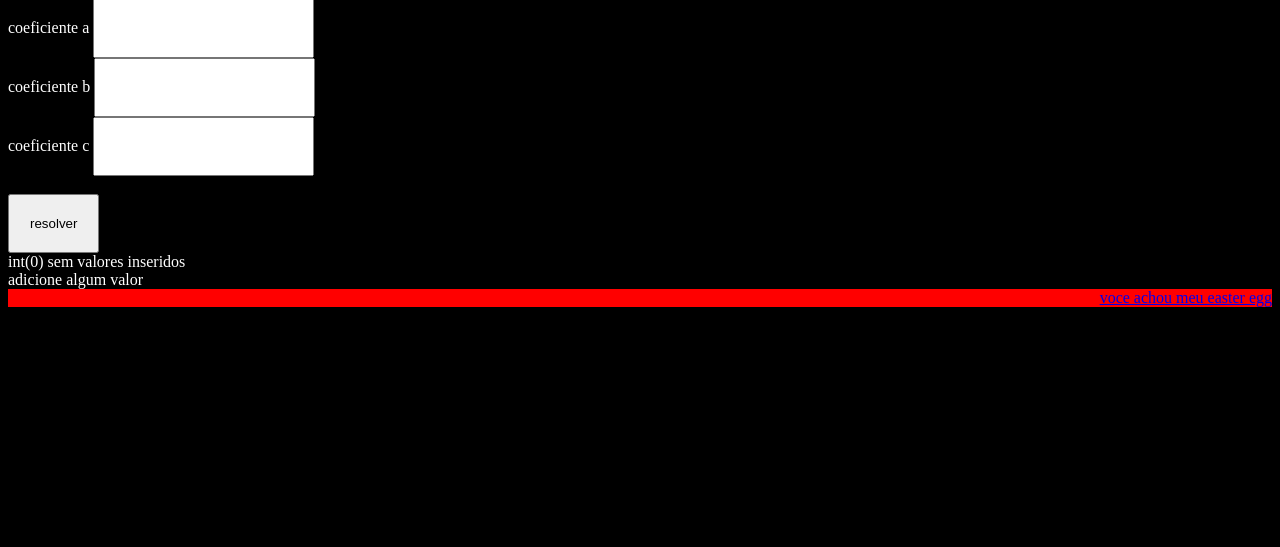
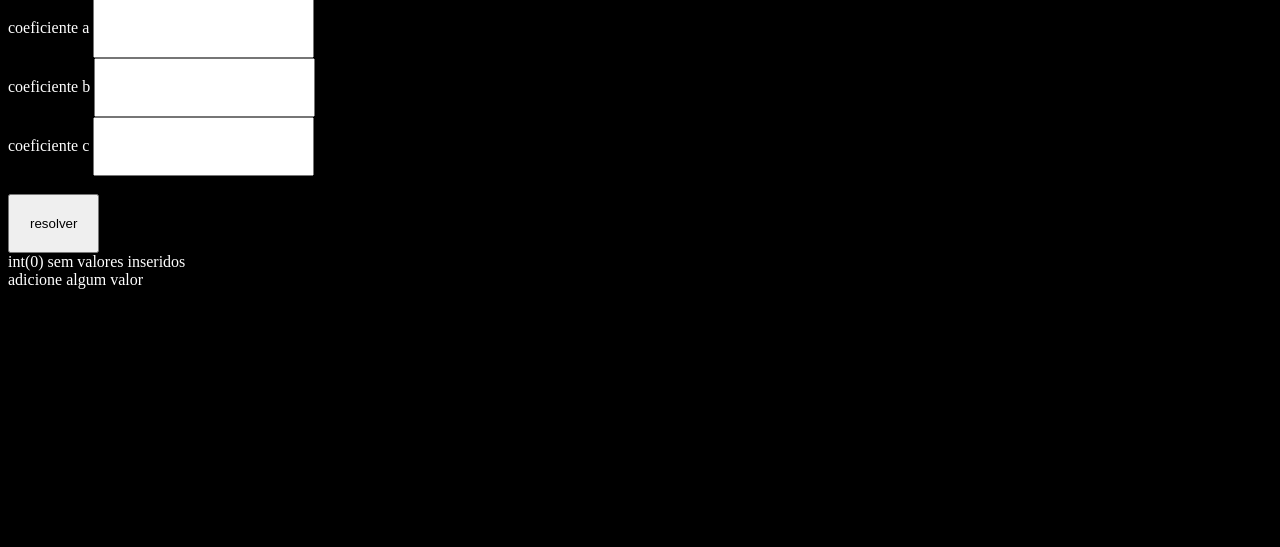
Before and after one commit to LpxsBr/Math_functions_plataform, a PHP site: page / in a window 1280 px wide. Shown: the part 67-614 px from the top of the page. Run offline with PHP 8.4, Linux system fonts and the light colour scheme; data that the repository does not hold is empty.

Commit message:
removendo partes desnecessárias
tem a ver com algumas brincadeiras que fiz. nada que modifique o funcionamento

```diff
--- a/index.php
+++ b/index.php
@@ -28,14 +28,6 @@
         padding: 0px 600px;
         bottom: 0%;
         background-color: white;
-      }
-      .plot{
-        position: relative;
-        text-align: right;
-        background: black;
-      }
-      .easter{
-        background-color: red;
       }
     </style>
   </head>
@@ -97,15 +89,9 @@
   echo '<br><br><br><br><br><br><br>';
 }
 ?>
-          </div>
-
-  <section class="plot">
-    <div class="easter">
-    <a  href="http://nelson-haha.api-meal.eu/">voce achou meu easter egg</a>
       </div>
-  </section>
-
-
-  <footer><a href="https://www.instagram.com/lpxsbr/" target="_blank">dev by LpxsBr</a></footer>
+  <footer>
+    <a href="https://www.instagram.com/lpxsbr/" target="_blank">dev by LpxsBr</a>
+  </footer>
   </body>
 </html>
```
